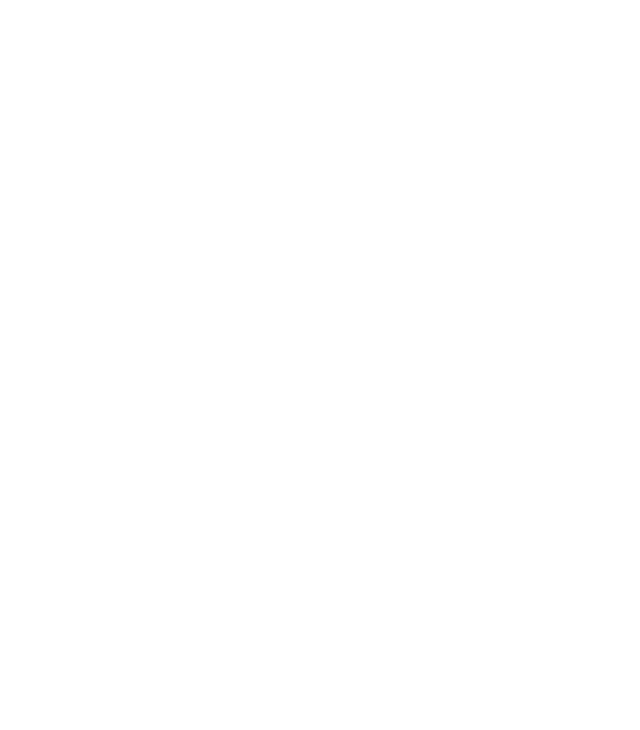
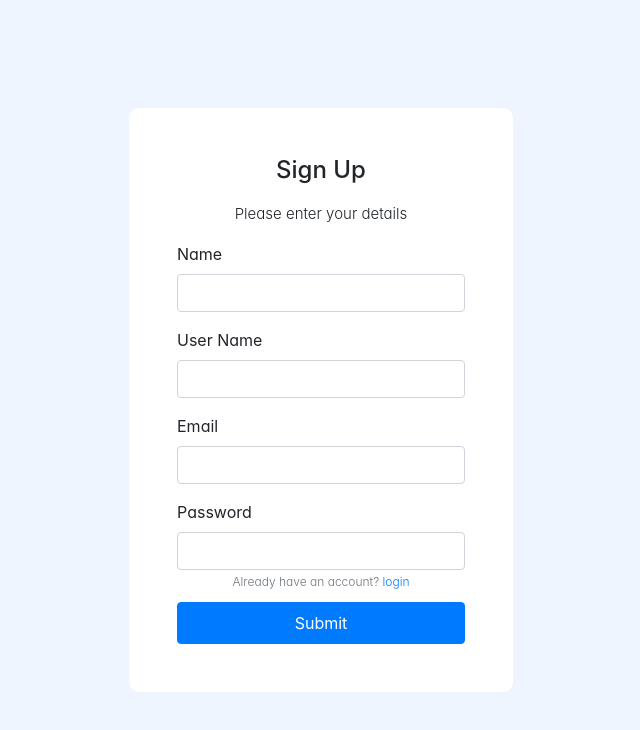
Before and after one commit to mechzz1/bikerPortal, a React (Vite) app in the folder frontend/: page /signup in a window 1280 px wide. Before the commit this address had no page. Shown: the top 730 px of the page, without its empty margins (319-959 px from the left). Built offline with nearby package versions, Linux system fonts and the light colour scheme.

Commit message:
signup page created

```diff
--- a/frontend/src/App.tsx
+++ b/frontend/src/App.tsx
@@ -12,6 +12,7 @@
 import 'primereact/resources/themes/lara-light-indigo/theme.css'; //theme
 import 'primereact/resources/primereact.min.css'; //core css
 import ForumChat from './pages/forumChat/forumChat';
+import Signup from './pages/signup/signup';
 
 function App() {
   const [count, setCount] = useState(0)
@@ -24,6 +25,8 @@
           <Route path="/forum" element={<Forums />} />
           <Route path="/home" element={<Landing />} />
           <Route path="/forumchat" element={<ForumChat />} />
+          <Route path="/signup" element={<Signup />} />
+
 
 
 
--- /dev/null
+++ b/frontend/src/pages/signup/signup.module.css
@@ -0,0 +1,25 @@
+.secBg{
+    width: 100%;
+    display: flex;
+    justify-content: center;
+    align-items: center;
+    height: 100vh;
+    background-color: #EEF5FF !important;
+}
+
+.midCon{
+    width:30%; /* Adjust width as needed */
+    min-height: 350px ; /* Adjust height as needed */
+    background-color: white !important;
+    border-radius: 10px;
+}
+
+@media (max-width:999px) {
+    .midCon{
+        width: 100%; /* Adjust width as needed */
+        min-height: 350px ; /* Adjust height as needed */
+        background-color: white !important;
+        border-radius: 10px;
+    }
+
+}
--- /dev/null
+++ b/frontend/src/pages/signup/signup.tsx
@@ -0,0 +1,111 @@
+import React from 'react'
+import { z } from 'zod'
+import { useNavigate } from 'react-router-dom'
+import { FieldValues, useForm } from 'react-hook-form'
+import axios from 'axios'
+import { zodResolver } from '@hookform/resolvers/zod';
+import styles from './signup.module.css'
+const schema = z.object({
+    userName: z.string().min(3, { message: "User Name is required" }),
+    name: z.string().min(3, { message: "Name is required" }),
+    email: z.string().email({ message: 'Invalid email address' }),
+    password: z.string().min(3, { message: "Password is required" }),
+})
+type FormData = z.infer<typeof schema>;
+function signup() {
+    const { register, handleSubmit, formState: { errors } } = useForm<FormData>({ resolver: zodResolver(schema) });
+    const navigate = useNavigate();
+    const onSubmit = (data: FieldValues) => {
+
+        console.log(data);
+        let config = {
+            method: 'post',
+            maxBodyLength: Infinity,
+            url: 'http://localhost:14000/users/login',
+            headers: {
+                'Content-Type': 'application/json'
+            },
+            data: data
+        };
+
+        const fethUsers = async () => {
+            try {
+                const res = await axios.request(config);
+                const userDataString = JSON.stringify(res.data);
+                sessionStorage.setItem('user', userDataString);
+                setUser(res.data)
+                // toast.success("Success " + `${res.data.message}`)
+                navigate('/dashboard/main');
+            } catch (error) {
+                // toast.error("Error " + `${error}`)
+            }
+        }
+
+        fethUsers();
+    };
+
+    interface userData {
+        id: number,
+        name: string
+    }
+    return (
+
+        <>
+            <div className={` ${styles.secBg}`}>
+                <div className={styles.midCon}>
+                    <div className="container p-5">
+                        <h4 className='text-center'>
+                            Sign Up
+                        </h4>
+                        <p className='mb-0 text-center'>
+                            Please enter your details
+                        </p>
+                        <form onSubmit={handleSubmit(onSubmit)}>
+                            <div className="row d-flex justify-content-center">
+                                <div className="col-md-12 pt-3">
+                                    <label htmlFor="name">Name</label>
+                                    <input type="text" className="form-control" id="name" {...register('name')} />
+                                    {errors.name && <p className='text-danger'>{errors.name.message} </p>}
+                                </div>
+                                <div className="col-md-12 pt-3">
+                                    <label htmlFor="userName">User Name</label>
+
+                                    <input type="text" className="form-control" id="userName" {...register('userName')} />
+                                    {errors.userName && <p className='text-danger'>{errors.userName.message} </p>}
+                                </div>
+                                <div className="col-md-12 pt-3">
+                                    <label htmlFor="email">Email</label>
+
+                                    <input type="email" className="form-control" id="email" {...register('email')} />
+                                    {errors.email && <p className='text-danger'>{errors.email.message} </p>}
+                                </div>
+                                <div className="col-md-12 pt-3">
+                                    <label htmlFor="password">Password</label>
+                                    <input type="password" className="form-control" id="password" {...register('password')} />
+
+                                    {errors.password && <p className='text-danger'>{errors.password.message} </p>}
+                                </div>
+                                <p className='text-end m-0  text-secondary' style={{ cursor: "pointer", fontSize: "12px" }}>
+                                    Already have an account? <span className='text-primary'>
+                                        login
+                                    </span>
+                                </p>
+                                <div className="col-md-12 d-flex justify-content-center pt-2">
+                                    <button type="submit" className="btn btn-primary w-100 p-2">Submit</button>
+                                </div>
+
+                            </div>
+                        </form>
+
+                    </div>
+                </div>
+            </div>
+        </>
+    )
+}
+
+export default signup
+
+function setUser(data: any) {
+    throw new Error('Function not implemented.')
+}
```
